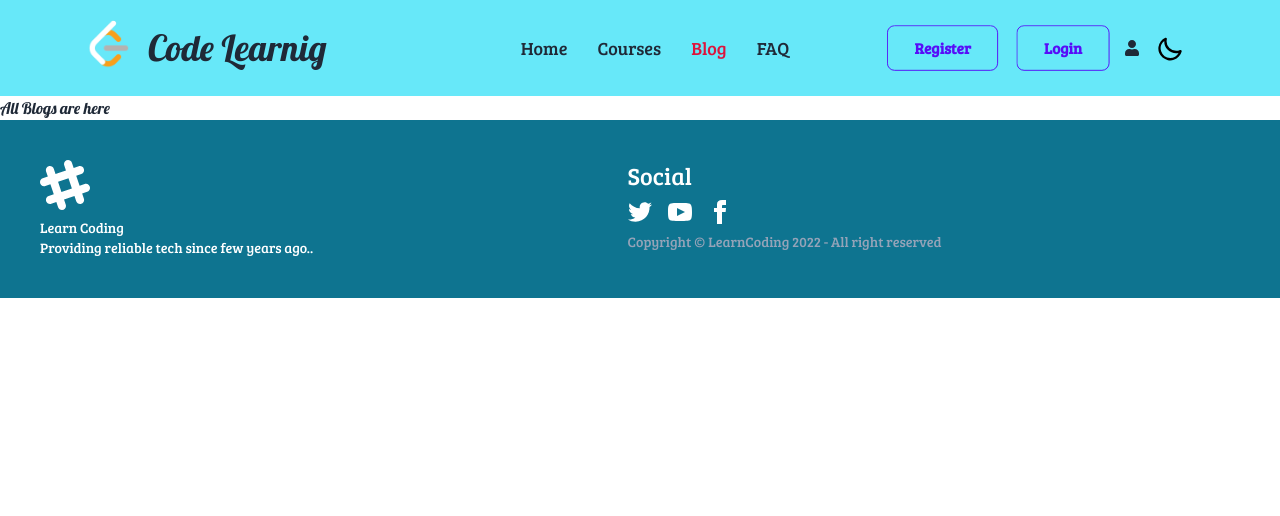
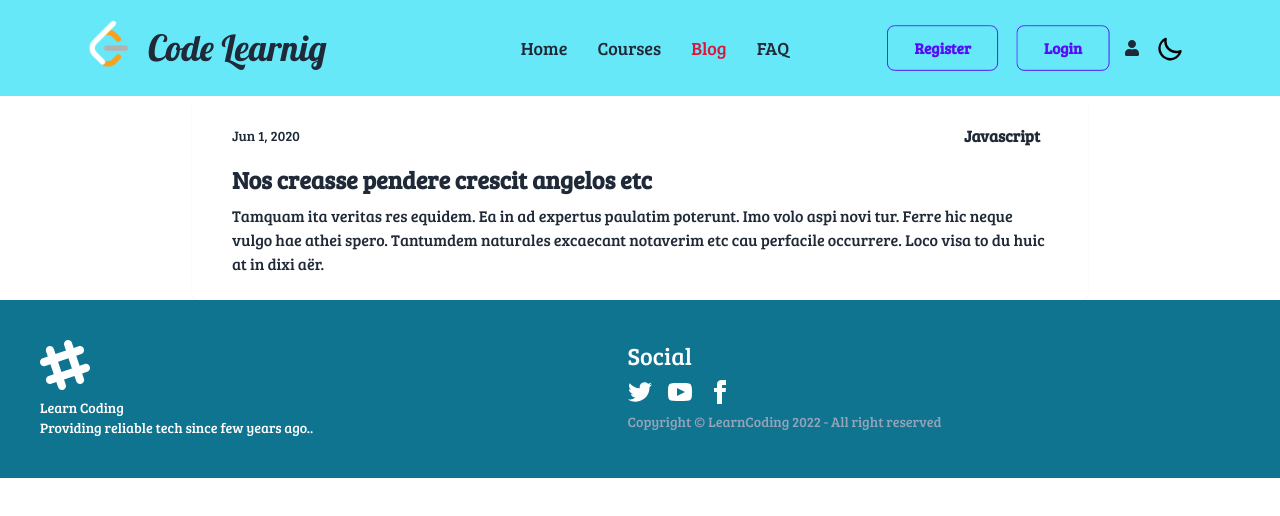
Before and after one commit to LaboneeAktar/code-learning-client, a React (Create React App) app: page /blog in a window 1280 px wide. Shown: the top 516 px of the page. Built offline with nearby package versions, Linux system fonts and the light colour scheme; no server answers.

Commit message:
design errorPage

```diff
--- a/src/Pages/Blog/Blog.js
+++ b/src/Pages/Blog/Blog.js
@@ -3,7 +3,31 @@ import React from "react";
 const Blog = () => {
   return (
     <div>
-      <h1>All Blogs are here</h1>
+      <div className="dark:bg-gray-800 dark:text-gray-100">
+        <div className="container max-w-4xl px-10 py-6 mx-auto rounded-lg shadow-sm dark:bg-gray-900">
+          <div className="flex items-center justify-between">
+            <span className="text-sm dark:text-gray-400">Jun 1, 2020</span>
+            <button className="px-2 py-1 font-bold rounded dark:bg-violet-400 dark:text-gray-900">
+              Javascript
+            </button>
+          </div>
+          <div className="mt-3">
+            <h2
+              rel="noopener noreferrer"
+              href="#"
+              className="text-2xl font-bold hover:underline"
+            >
+              Nos creasse pendere crescit angelos etc
+            </h2>
+            <p className="mt-2">
+              Tamquam ita veritas res equidem. Ea in ad expertus paulatim
+              poterunt. Imo volo aspi novi tur. Ferre hic neque vulgo hae athei
+              spero. Tantumdem naturales excaecant notaverim etc cau perfacile
+              occurrere. Loco visa to du huic at in dixi aër.
+            </p>
+          </div>
+        </div>
+      </div>
     </div>
   );
 };
--- /dev/null
+++ b/src/Pages/ErrorPage/ErrorPage.js
@@ -0,0 +1,35 @@
+import React from "react";
+import { Link } from "react-router-dom";
+import errorImage from "../../assets/images/img-404.jpeg";
+
+const ErrorPage = () => {
+  return (
+    <div>
+      <section className="flex items-center h-screen p-16 bg-gray-100 text-black">
+        <div className="container flex flex-col items-center justify-center px-5 mx-auto my-8">
+          <img className="h-52" src={errorImage} alt="" />
+          <h2 className="mb-8 font-extrabold text-4xl text-black">
+            Awwww.... Don't Cry
+          </h2>
+          <div className="max-w-md text-center">
+            <h2 className="mb-8 font-extrabold text-7xl text-rose-500">
+              <span className="sr-only">Error</span>404
+            </h2>
+            <h3 className="text-rose-800 text-4xl font-semibold">Not Found</h3>
+            <p className="text-2xl font-semibold md:text-2xl mb-8 p-3">
+              Sorry, We couldn't Find this Page Right Now.
+            </p>
+            <Link
+              to="/home"
+              className="px-8 py-3 font-semibold rounded bg-cyan-200 text-black hover:bg-cyan-400"
+            >
+              Back to Home
+            </Link>
+          </div>
+        </div>
+      </section>
+    </div>
+  );
+};
+
+export default ErrorPage;
--- a/src/Routes/Routes/Routes.js
+++ b/src/Routes/Routes/Routes.js
@@ -4,6 +4,7 @@ import Blog from "../../Pages/Blog/Blog";
 import CheckOut from "../../Pages/CheckOut/CheckOut";
 import CourseDetails from "../../Pages/CourseDetails/CourseDetails";
 import Courses from "../../Pages/Courses/Courses";
+import ErrorPage from "../../Pages/ErrorPage/ErrorPage";
 import FAQ from "../../Pages/FAQ/FAQ";
 import Home from "../../Pages/Home/Home";
 import Login from "../../Pages/Login/Login";
@@ -14,6 +15,7 @@ export const routes = createBrowserRouter([
   {
     path: "/",
     element: <Main></Main>,
+    errorElement: <ErrorPage></ErrorPage>,
     children: [
       {
         path: "/",
```
Also changed, not shown: src/assets/images/img-404.jpeg (added).
